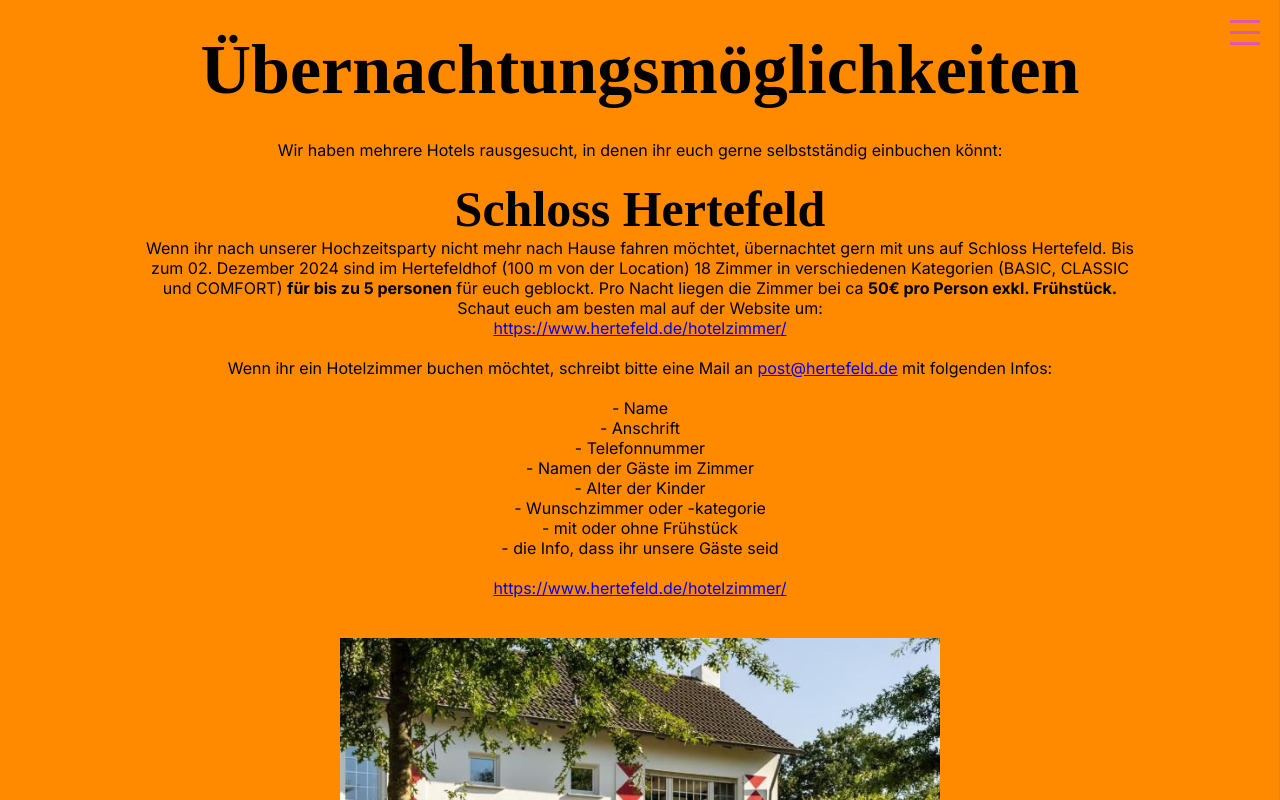
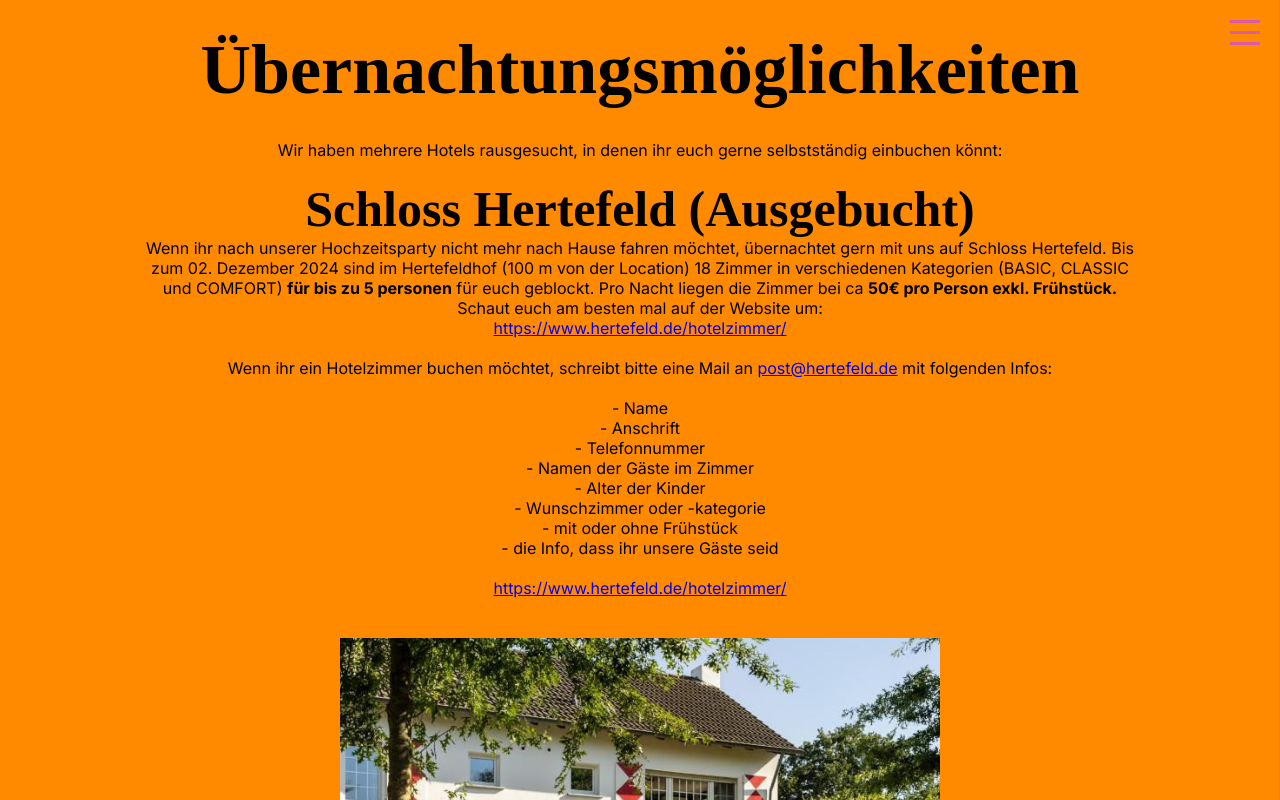
Before and after one commit to LaszloWa/yannek-franzi-wedding, a Next.js app: page /uebernachtung in a window 1280 px wide. Shown: the top 800 px of the page. Built offline with nearby package versions, Linux system fonts and the light colour scheme; a web font is replaced by a local one.

Commit message:
Schloss ist ausgebucht

```diff
--- a/app/uebernachtung/page.tsx
+++ b/app/uebernachtung/page.tsx
@@ -33,7 +33,7 @@
 				</p>
 				<br />
 
-				<h2>Schloss Hertefeld</h2>
+				<h2>Schloss Hertefeld (Ausgebucht)</h2>
 				<p>
 					Wenn ihr nach unserer Hochzeitsparty nicht mehr nach Hause fahren
 					möchtet, übernachtet gern mit uns auf Schloss Hertefeld. Bis zum 02.
```
